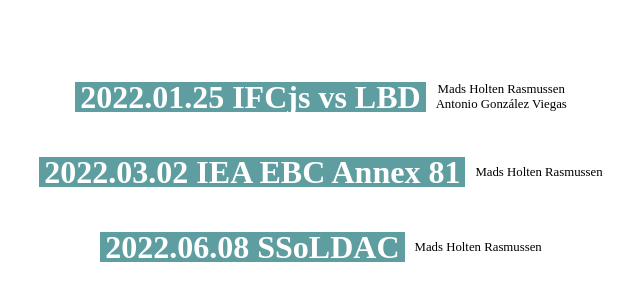
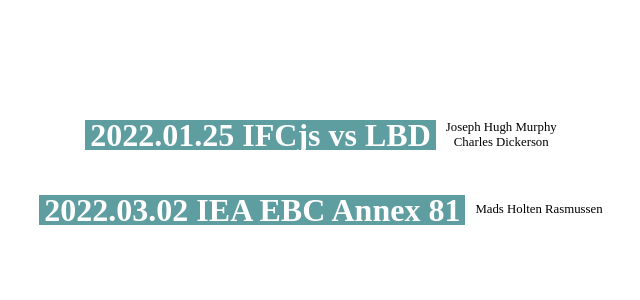
Before and after one commit to JosephHughMurphy/Slides, a plain HTML site: page index.html in a window 1280 px wide. Shown: the part 228-528 px from the top of the page, without its empty margins (324-964 px from the left). Drawn offline with Linux system fonts and the light colour scheme.

Commit message:
Update index.html
Amended to have personalised areas attached

```diff
--- a/index.html
+++ b/index.html
@@ -5,7 +5,7 @@
 	<meta http-equiv="X-UA-Compatible" content="IE=edge">
 	<meta name="viewport" content="width=device-width, initial-scale=1.0">
 
-	<title>LBD Hackers - slides</title>
+	<title>Joe Murphy - Presentation slide decks</title>
 
 	<link rel="stylesheet" href="index.css">
 
@@ -13,26 +13,19 @@
 <body>
 
 	<div class="flex-container">
+		<!-- Each container is a link to the presentations -->
 		<div class="row">
 			<div class="title">
-				<a href="./20220125_IFCjs_vs_LBD.html">2022.01.25 IFCjs vs LBD</a>
+				<a href="./2022_08_08_test.html">2022.01.25 IFCjs vs LBD</a>
 			</div>
 			<div class="names">
-				<span>Mads Holten Rasmussen</span>
-				<span>Antonio González Viegas</span>
+				<span>Joseph Hugh Murphy</span>
+				<span>Charles Dickerson</span>
 			</div>
 		</div>
 		<div class="row">
 			<div class="title">
-				<a href="./20220302_Annex_81.html">2022.03.02 IEA EBC Annex 81</a>
-			</div>
-			<div class="names">
-				<span>Mads Holten Rasmussen</span>
-			</div>
-		</div>
-		<div class="row">
-			<div class="title">
-				<a href="./20220608_SSoLDAC.html">2022.06.08 SSoLDAC</a>
+				<a href="./2022_09_09_test_2.html">2022.03.02 IEA EBC Annex 81</a>
 			</div>
 			<div class="names">
 				<span>Mads Holten Rasmussen</span>
@@ -40,10 +33,5 @@
 		</div>
 	</div>
 
-	<!-- <div class="container">
-		<a href="./20220125_IFCjs_vs_LBD.html">2022.01.25 IFCjs vs LBD</a>
-	</div> -->
-
-
 </body>
 </html>
```
